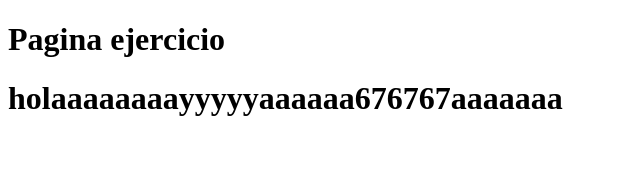
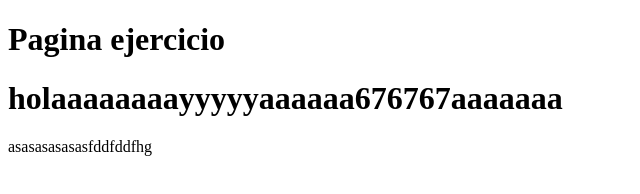
Before and after one commit to cannonxx/curso_html, a plain HTML site: page index.html in a window 1280 px wide. Shown: the whole page, without its empty margins (0-640 px from the left). Drawn offline with Linux system fonts and the light colour scheme.

Commit message:
asasasas

```diff
--- a/index.html
+++ b/index.html
@@ -5,7 +5,7 @@
 	<h1>Pagina ejercicio</h1>
 	<h1>holaaaaaaaayyyyyaaaaaa676767aaaaaaa</h1>
 </head>
-<body>
+<body>asasasasasasfddfddfhg
 
 </body>
 </html>
```
